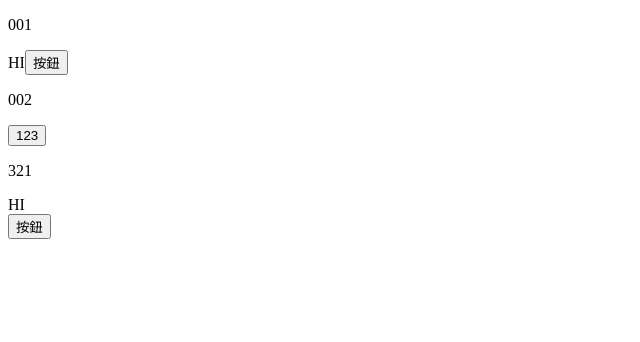
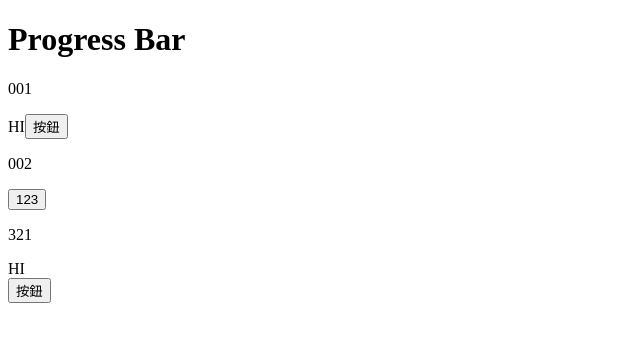
Before and after one commit to luchinhsun/JS, a plain HTML site: page js_course/index.html in a window 1280 px wide. Both pictures are taken after a click on the button "123". Shown: the whole page, without its empty margins (0-640 px from the left). Drawn offline with Linux system fonts and the light colour scheme.

Commit message:
100518_SelectorAndArray

```diff
--- a/js_course/index.html
+++ b/js_course/index.html
@@ -4,6 +4,8 @@
         <meta charset="UTF-8" />
     </head>
     <body>
+        <h1 id="title">標題</h1>
+        <!-- <h2 id="title">副標</h2> id 一樣會先遇到先抓 -->
         <p>001</p>
         <script>
                 document.write("HI");
@@ -32,6 +34,11 @@
             alert('被點惹');
             alert('又被點惹');
             alert('又又被點惹');
+            var title = document.getElementById("title");
+            title.innerHTML = "Progress Bar";
         }
+
+        var names = ["John","HeHe"];
+        console.log(names);
     </script>
 </html>
```
